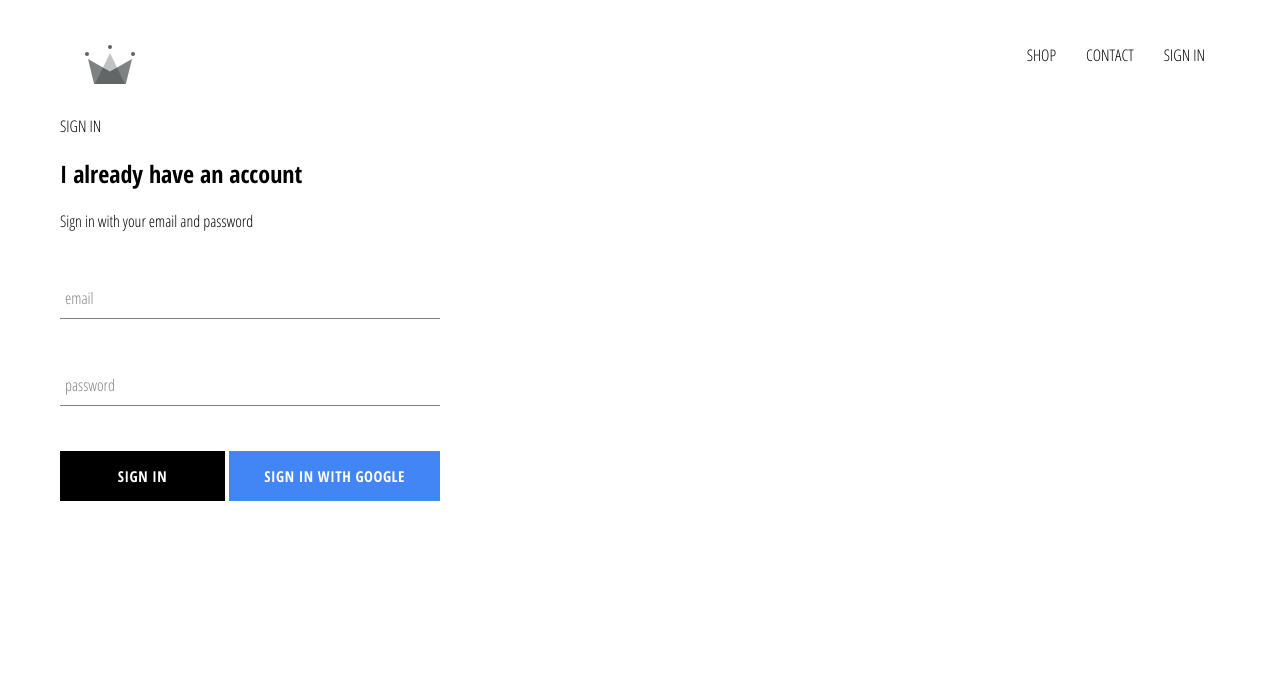
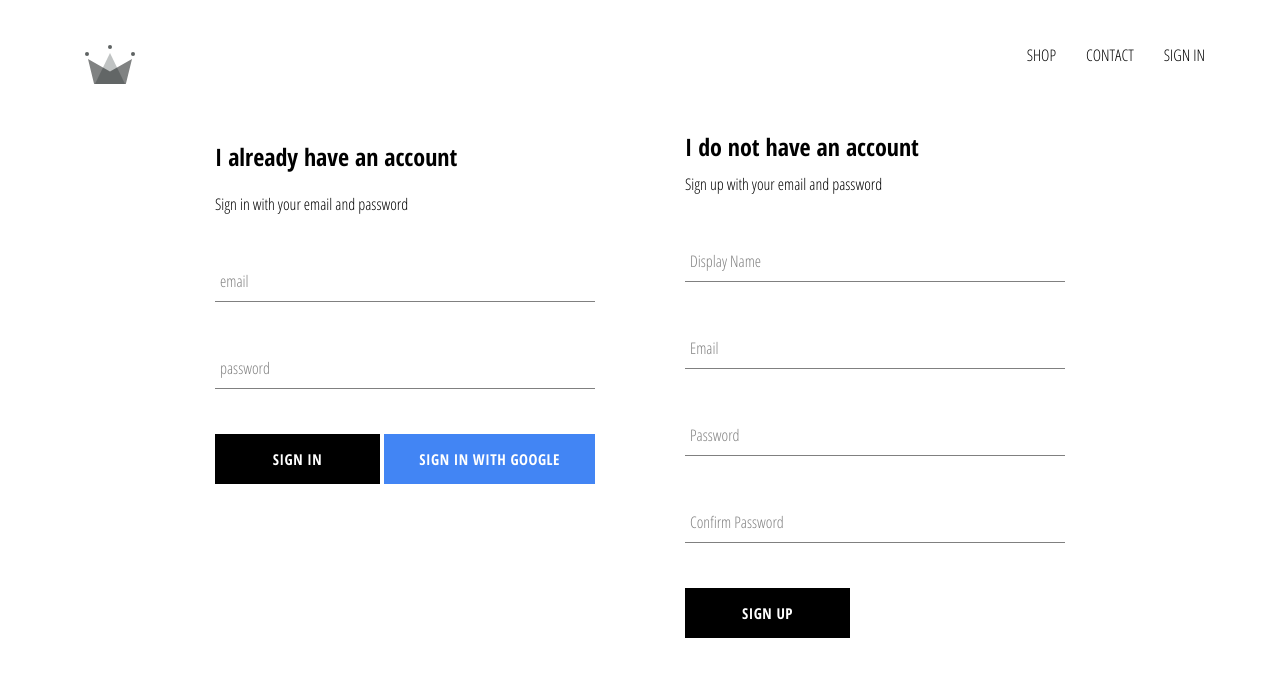
Before and after one commit to joefefs/crwn-clothing, a React (Create React App) app: page /signin in a window 1280 px wide. Shown: the top 676 px of the page. Built offline with nearby package versions, Linux system fonts and the light colour scheme; no server answers; a web font is replaced by a local one.

Commit message:
added email sign up, added sign-up component, added firebase and firestore auth

```diff
--- a/src/App.js
+++ b/src/App.js
@@ -5,7 +5,7 @@
 import ShopPage from './pages/shop/shop.component';
 import Header from './components/header/header.component';
 import SignInAndSignUpPage from './pages/sign-in-and-sign-up/sign-in-and-sign-up.component'
-import { auth } from './firebase/firebase.utils'
+import { auth, createUserProfileDocument } from './firebase/firebase.utils'
 
 class App extends React.Component  {
 constructor() {
@@ -18,9 +18,21 @@
 unsubscribeFromAuth = null //setting class prop
 
 componentDidMount(){
- this.unsubscribeFromAuth = auth.onAuthStateChanged(user => {
-    this.setState({ currentUser: user })
-    console.log(user)
+ this.unsubscribeFromAuth = auth.onAuthStateChanged(async userAuth => {
+   if ( userAuth) {
+     const userRef = await createUserProfileDocument(userAuth)
+
+     userRef.onSnapshot(snapShot => {
+       this.setState({
+         currentUser: {
+           id: snapShot.id,
+           ...snapShot.data()
+         }
+       })
+       console.log(this.state)
+     })
+   }
+   this.setState({currentUser: userAuth })
   })
 }
 
--- /dev/null
+++ b/src/components/sign-up/sign-up.component.jsx
@@ -0,0 +1,95 @@
+import React from 'react'
+import FormInput from '../form-input/form-input.component'
+import CustomButton from '../custom-button/custom-button.component'
+
+import { auth, createUserProfileDocument } from '../../firebase/firebase.utils'
+
+import './sign-up.styles.scss'
+
+class SignUp extends React.Component {
+    constructor(){
+        super();
+        this.state = {
+            displayName: '',
+            email: '',
+            password: '',
+            confirmPassword: ''
+        }
+    }
+
+    handleSubmit = async (event) => {
+        event.preventDefault();
+        const { displayName, email, password, confirmPassword } = this.state
+
+        if(password !== confirmPassword) {
+            alert("passwords don't match")
+            return
+        }
+        try {
+            const {user} = await auth.createUserWithEmailAndPassword(email, password)
+
+            await createUserProfileDocument(user, {displayName})
+            this.setState = ({
+                displayName: '',
+                email: '',
+                password: '',
+                confirmPassword: ''
+            })
+        }catch (error) {
+            console.error(error)
+
+        }
+
+    }
+
+    handleChange = (event) => {
+        const {name, value} = event.target
+        this.setState({[name]: value})
+    }
+    render() {
+        const { displayName, email, password, confirmPassword } = this.state
+        return (
+            <div className='sign-up'>
+                <h2 className='title'>I do not have an account</h2>
+                <span>Sign up with your email and password</span>
+                <form className='sign-up-form' onSubmit={this.handleSubmit}>
+                    <FormInput
+                        type='text'
+                        name='displayName'
+                        value={displayName}
+                        onChange={this.handleChange}
+                        label='Display Name'
+                        required
+                    />
+                     <FormInput
+                        type='text'
+                        name='email'
+                        value={email}
+                        onChange={this.handleChange}
+                        label='Email'
+                        required
+                    />
+                     <FormInput
+                        type='password'
+                        name='password'
+                        value={password}
+                        onChange={this.handleChange}
+                        label='Password'
+                        required
+                    />
+                     <FormInput
+                        type='password'
+                        name='confirmPassword'
+                        value={confirmPassword}
+                        onChange={this.handleChange}
+                        label='Confirm Password'
+                        required
+                    />
+                    <CustomButton type='submit'> SIGN UP </CustomButton>
+                </form>
+            </div>
+        )
+    }
+}
+
+export default SignUp
--- /dev/null
+++ b/src/components/sign-up/sign-up.styles.scss
@@ -0,0 +1,9 @@
+.sign-up {
+    display: flex;
+    flex-direction: column;
+    width: 380px;
+
+    .title {
+      margin: 10px 0;
+    }
+  }
--- a/src/firebase/firebase.utils.js
+++ b/src/firebase/firebase.utils.js
@@ -11,6 +11,29 @@
     appId: "1:623129056512:web:c41959c1c869b2aa02cfe5"
   };
 
+  export const createUserProfileDocument = async (userAuth, additionalData) => {
+    if(!userAuth) return; //if the object of userAuth (returned by firestore), does not exist, return, cut the function.
+
+    const userRef = firestore.doc(`users/${userAuth.uid}`)
+    const snapShot = await userRef.get()
+    console.log(snapShot)
+    if(!snapShot.exists) {
+      const { displayName, email } = userAuth
+      const createdAt = new Date()
+      try {
+        await userRef.set({
+          displayName,
+          email,
+          createdAt,
+          ...additionalData
+        })
+      } catch (error) {
+        console.log('error creating user ', error.message)
+      }
+    }
+    return userRef
+  }
+
   firebase.initializeApp(config)
 
   export const auth = firebase.auth()
--- a/src/pages/sign-in-and-sign-up/sign-in-and-sign-up.component.jsx
+++ b/src/pages/sign-in-and-sign-up/sign-in-and-sign-up.component.jsx
@@ -2,12 +2,15 @@
 
 import './sign-in-and-sign-up.styles.scss'
 import SignIn from '../../components/sign-in/sign-in.component'
+import SignUp from '../../components/sign-up/sign-up.component'
 
 const SignInAndSignUpPage = () => (
-    <div>
-    <div className='sign-in-and-sign-up'>SIGN IN</div>
-    <SignIn />
+
+    <div className='sign-in-and-sign-up'>
+        <SignIn />
+        <SignUp />
     </div>
+
 )
 
 export default SignInAndSignUpPage
--- a/src/pages/sign-in-and-sign-up/sign-in-and-sign-up.styles.scss
+++ b/src/pages/sign-in-and-sign-up/sign-in-and-sign-up.styles.scss
@@ -0,0 +1,6 @@
+.sign-in-and-sign-up{
+    width: 850px;
+    display: flex;
+    justify-content: space-between;
+    margin: 30px auto;
+}
```
